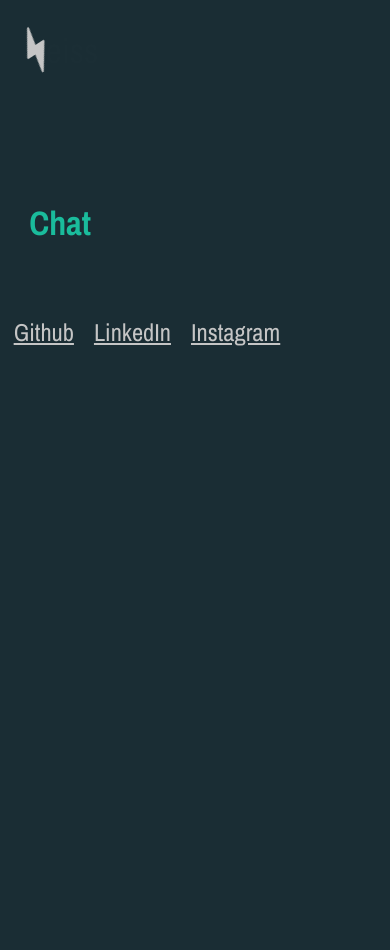
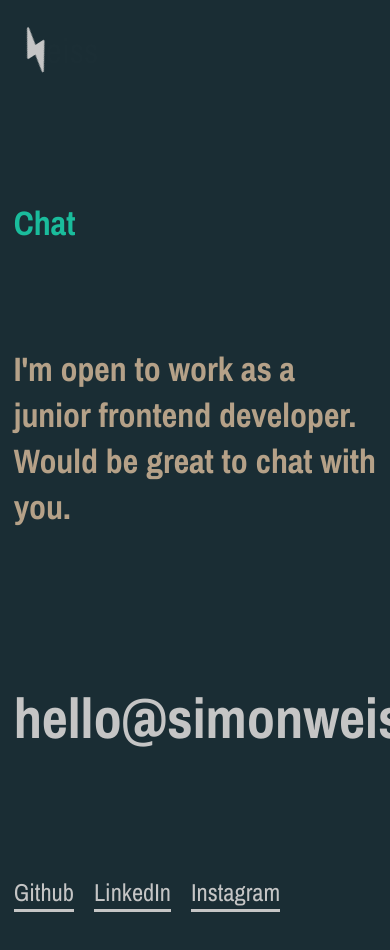
Before and after one commit to Ysicode/simonweiss.io, an Angular app: page /chat in a window 390 px wide. Shown: the top 950 px of the page. Before the commit the page ends 844 px from the top, so only its background shows below. Built offline with nearby package versions, Linux system fonts and the light colour scheme.

Commit message:
added chat

```diff
--- a/src/app/app-routing.module.ts
+++ b/src/app/app-routing.module.ts
@@ -21,7 +21,7 @@ const routes: Routes = [
 
 
 @NgModule({
-  imports: [RouterModule.forRoot(routes)],
+  imports: [RouterModule.forRoot(routes, {scrollPositionRestoration: 'enabled'})],
   exports: [RouterModule]
 })
 export class AppRoutingModule { }
--- a/src/app/chat/chat.component.html
+++ b/src/app/chat/chat.component.html
@@ -2,6 +2,15 @@
 
     <section class="text_container chat">
       <h1 class="highlight_text" >Chat</h1>
+      <div class="textblock_container">
+        <p class="start_text colored_text">I'm open to work as a junior frontend developer.</p>
+        <p class="start_text colored_text">Would be great to chat with you.</p>
+      </div>
+
+      <div class="textblock_container">
+        <p class="start_text project_title"><a href="mailto:hello@simonweiss.io">hello@simonweiss.io.</a></p>
+      </div>
 
     </section>
+
 </div>
--- a/src/app/chat/chat.component.scss
+++ b/src/app/chat/chat.component.scss
@@ -18,6 +18,34 @@
     font-size: calc(23px + 16 * ((100vw - 420px) / 1180));
 }
 
+.start_text {
+    font-family: "Archivo Narrow", sans-serif;
+    font-size: 1.5em;
+    font-weight: bold;
+    color: #c5c5c5;
+    margin-top: 0px;
+    margin-bottom: 0px;
+
+    a {
+        text-decoration: none;
+        color: #c5c5c5;
+
+        &:hover {
+            cursor: pointer;
+            transition: all 150ms ease-in-out;
+            color: #ffc22e;
+        }
+    }
+}
+
+.project_title {
+    font-size: 2.5em !important;
+}
+
+.colored_text {
+    color: #b5a188;
+}
+
 .chat {
     margin-top: 200px;
 }
@@ -25,3 +53,24 @@
 .highlight_text {
     color: #1ABC9C;
 }
+
+.textblock_container {
+    margin-top: 150px;
+    margin-bottom: 100px;
+}
+
+@media (max-width: 1000px) {
+    .text_container {
+        width: 93%;
+    }
+
+    .project_container {
+        margin-top: 50px;
+        margin-bottom: 50px;
+    }
+
+    .textblock_container {
+        margin-top: 100px;
+        margin-bottom: 50px;
+    }
+}
--- a/src/app/footer/footer.component.scss
+++ b/src/app/footer/footer.component.scss
@@ -1,3 +1,9 @@
+*, *::before, *::after {
+    margin: 0;
+    padding: 0;
+    box-sizing: border-box;
+}
+
 .footer_section {
     display: flex;
     align-items: center;
@@ -5,7 +11,6 @@
     width: 100vw;
     max-width: 100%;
     margin-top: 70px;
-
     margin-bottom: 70px;
 }
 
@@ -15,19 +20,39 @@
     justify-content: flex-start;
     max-width: 1700px;
     width: 85%;
+
     a {
-        text-decoration: underline;
+        text-decoration: none;
+        position: relative;
+        border-bottom: 3px solid #c5c5c5;
         color: #c5c5c5;
         margin-right: 20px;
         font-size: calc(25px + 20 * ((100vw - 420px) / 1180));
 
         &:hover {
-            text-decoration-color: #ffc22e;
+            color: #c5c5c5;
         }
+    }
+
+    a::before {
+        content: '';
+        position: absolute;
+        display: block;
+        width: 100%;
+        left: 0;
+        bottom: -3px;
+        height: 3px;
+        background-color: #ffc22e;
+        transform: scaleX(0);
+        transition: transform 300ms ease-out;
+    }
+
+    a:hover::before {
+        transform: scaleX(1);
     }
 }
 
-@media (max-width: 900px) {
+@media (max-width: 1000px) {
     .footer_container {
         width: 93%;
     }
--- a/src/app/navbar/navbar.component.scss
+++ b/src/app/navbar/navbar.component.scss
@@ -10,6 +10,7 @@ header {
     height: 100px;
     width: 100vw;
     max-width: 100%;
+    z-index: 999;
 
     .left_navbar {
         display: flex;
@@ -48,26 +49,39 @@ header {
 
     .navlinks {
         margin-right: 10px;
-        transform: scaleY(0);
+        transform: scaleX(0);
         transition: all 150ms ease;
     }
 
     .navlinks_open {
-        transform: scaleY(1);
+        transform: scaleX(1);
     }
 
     a {
         text-decoration: none;
+        position: relative;
         margin-left: 20px;
         margin-right: 20px;
         color: #c5c5c5;
         font-size: 25px;
         font-weight: bold;
+    }
 
-        &:hover {
-            text-decoration: underline;
-            text-decoration-color: #ffc22e;
-        }
+    a::before {
+        content: "";
+        position: absolute;
+        display: block;
+        width: 100%;
+        left: 0;
+        bottom: -3px;
+        height: 3px;
+        background-color: #ffc22e;
+        transform: scaleX(0);
+        transition: transform 150ms ease-out;
+    }
+
+    a:hover::before {
+        transform: scaleX(1);
     }
 
     .burger {
--- a/src/app/projects/projects.component.html
+++ b/src/app/projects/projects.component.html
@@ -15,7 +15,7 @@
                     <a target="_blank" rel="noopener noreferrer" href="http://simon-weiss.developerakademie.net/Pollo-Loco-JumpNrun/index.html"><h2 class="open_project_link_">Play</h2></a>
                 </div>
             </div>
-            <h2 class="project_title">El Pollo Loco</h2>
+            <h2  class="project_title">El Pollo Loco</h2>
         </div>
 
         <div (click)="openProject('1')" class="project_container">
--- a/src/app/projects/projects.component.scss
+++ b/src/app/projects/projects.component.scss
@@ -27,6 +27,11 @@
 .open_project {
     opacity: 1 !important;
     max-height: 800px !important;
+
+    .project_link {
+        opacity: 1 !important;
+        max-height: 800px !important;
+    }
 }
 
 .project_description {
@@ -53,6 +58,9 @@
 .project_link {
     width: 35%;
     height: 100%;
+    transition: max-height 0.8s, opacity 0.5s ease-in-out;
+    opacity: 0;
+    max-height: 0px;
 
     &:hover {
         .open_project_link_ {
@@ -143,10 +151,9 @@
     margin-bottom: 100px;
 }
 
-@media (max-width: 900px) {
+@media (max-width: 1000px) {
     .text_container {
         width: 93%;
-        margin-top: 130px;
     }
 
     .project_container {
--- a/src/app/startpage/startpage.component.scss
+++ b/src/app/startpage/startpage.component.scss
@@ -1,3 +1,4 @@
+
 .main_container {
     width: 100vw;
     max-width: 100%;
@@ -68,7 +69,7 @@
     margin-bottom: 100px;
 }
 
-@media (max-width: 900px) {
+@media (max-width: 1000px) {
     .text_container {
         width: 93%;
     }
```
Also changed, not shown: src/app/about/about.component.scss (line endings or trailing spaces), src/app/navbar/navbar.component.html (line endings or trailing spaces), src/styles.scss (line endings or trailing spaces).
